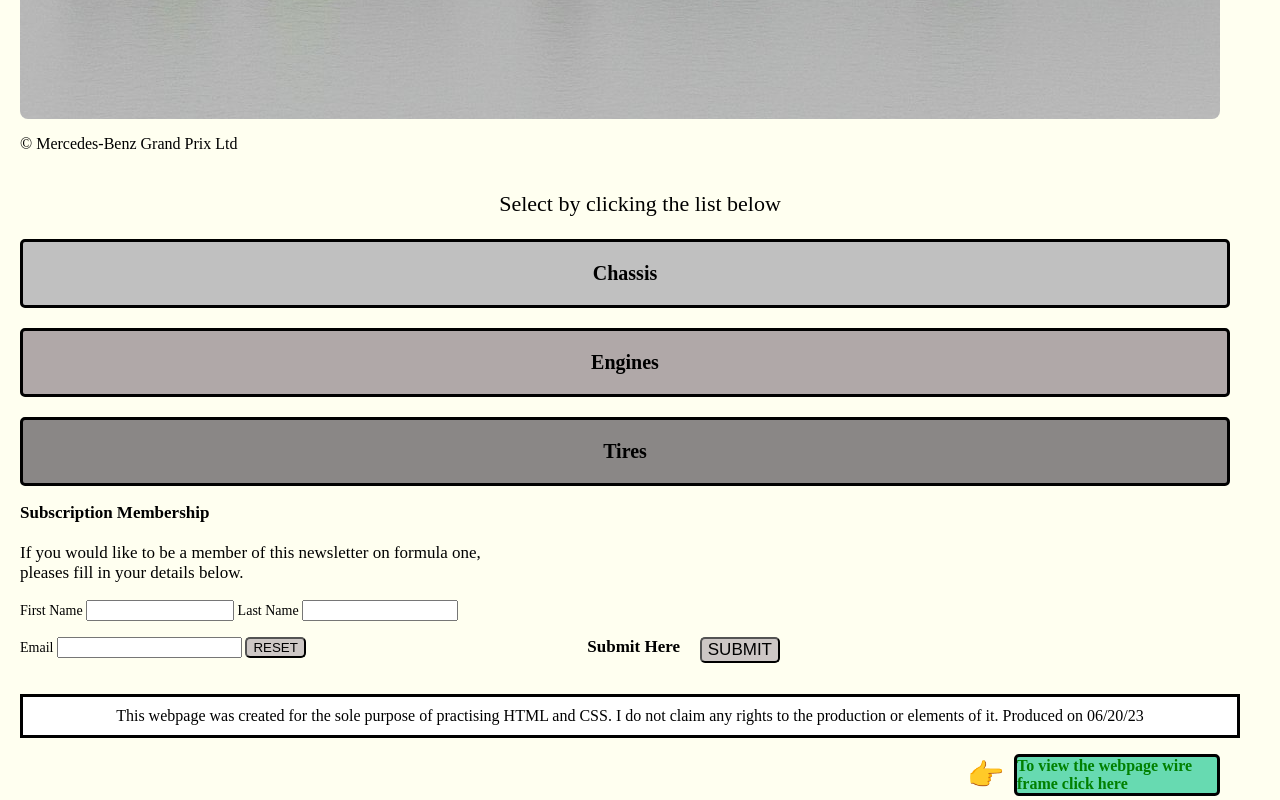
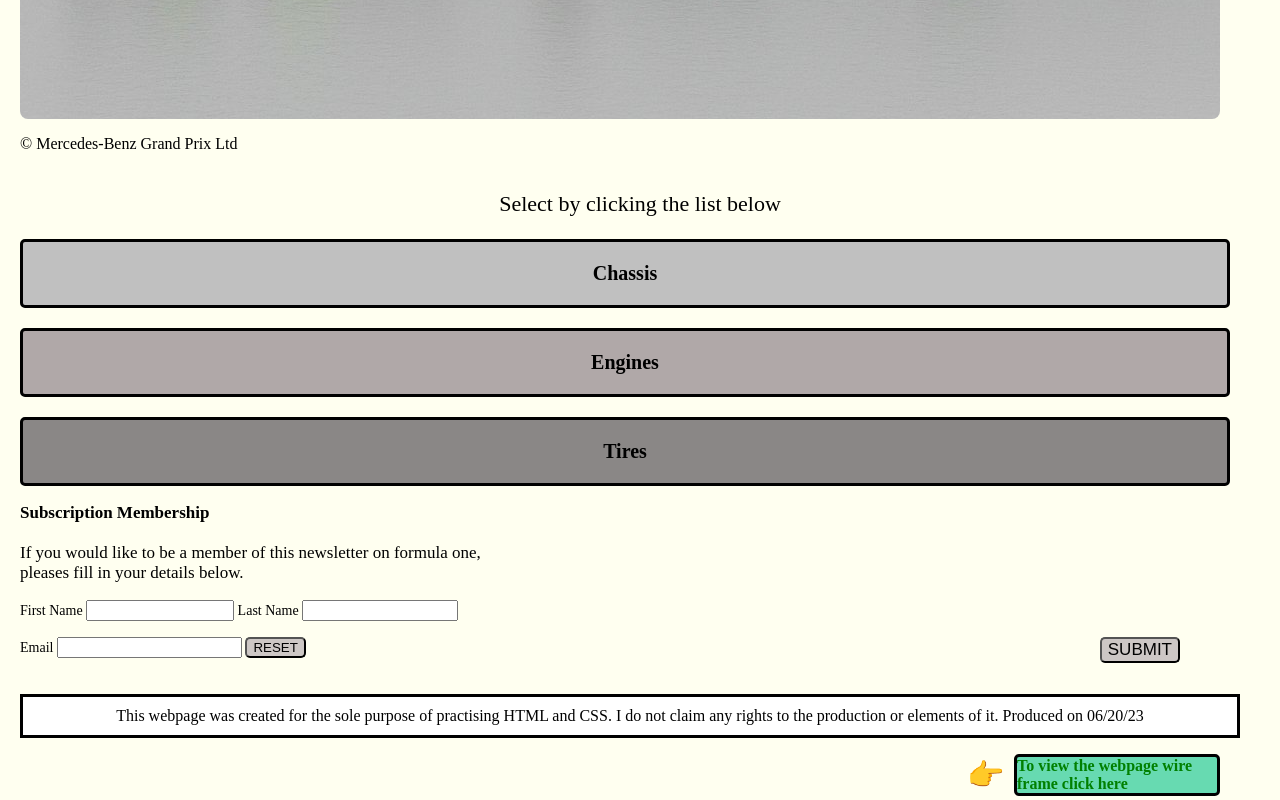
Before and after one commit to Tocopro/formula_one_website, a plain HTML site: page index.html in a window 1280 px wide. Shown: the part 2415-3215 px from the top of the page. Drawn offline with Linux system fonts and the light colour scheme.

Commit message:
file modification

```diff
--- a/index.html
+++ b/index.html
@@ -111,7 +111,6 @@
                                                      name="form_input_email_box"></label>
             <!------------------reset and submission buttons-------------------->
             <input id="reset_button" type="RESET" value="RESET" name="RESET">
-            <label for="submit_button" id="submitButton">Submit Here</label>
             <button id="button_submit" name="Submit">SUBMIT</button>
         </form>
     </section>
--- a/webpage.css
+++ b/webpage.css
@@ -189,22 +189,14 @@ a{
 {
     margin-bottom: 20px;
 }
-/*   submit text styling */
-#submitButton
-{
-    position: absolute;
-    right: 600px;
-    font-size: 17px;
-    font-weight: bold;
-}
 /*   submit button styling */
 #button_submit
 {
-    position: absolute;
-    right: 500px;
+    float: right;
     background-color: #cdc7c5;
     font-size: 17px;
     border-radius: 5px;
+    margin-right: 100px;
 }
 /*    Reset button styling */
 #reset_button
```
